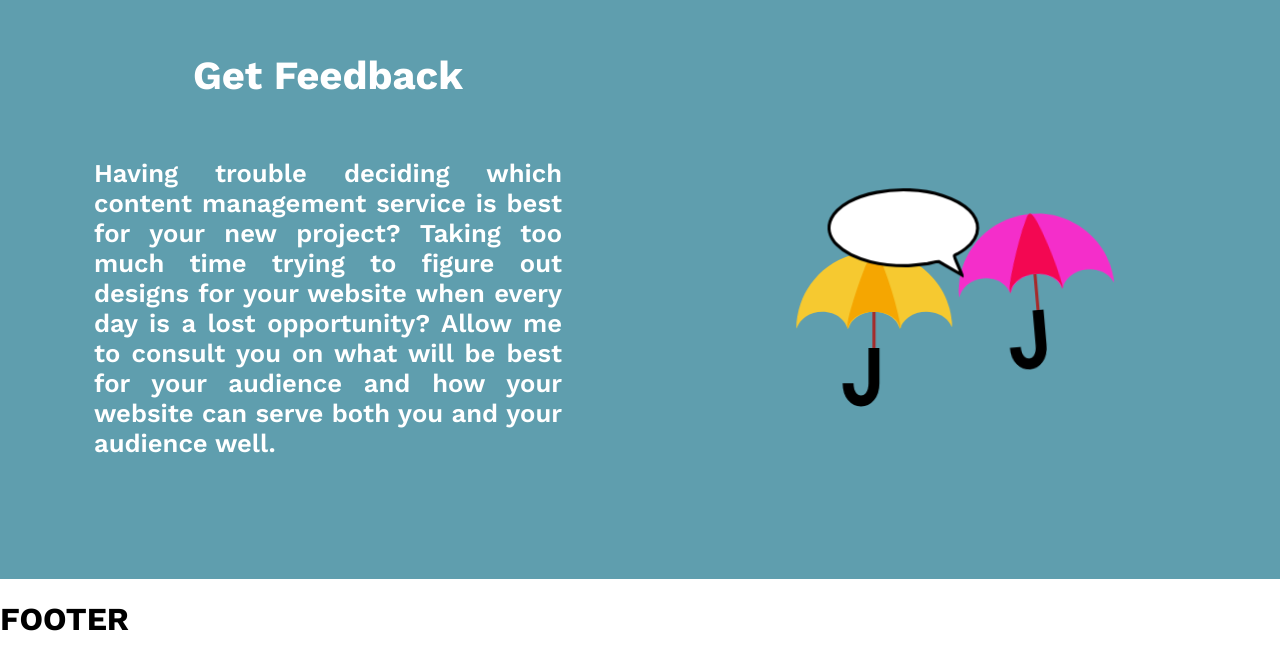
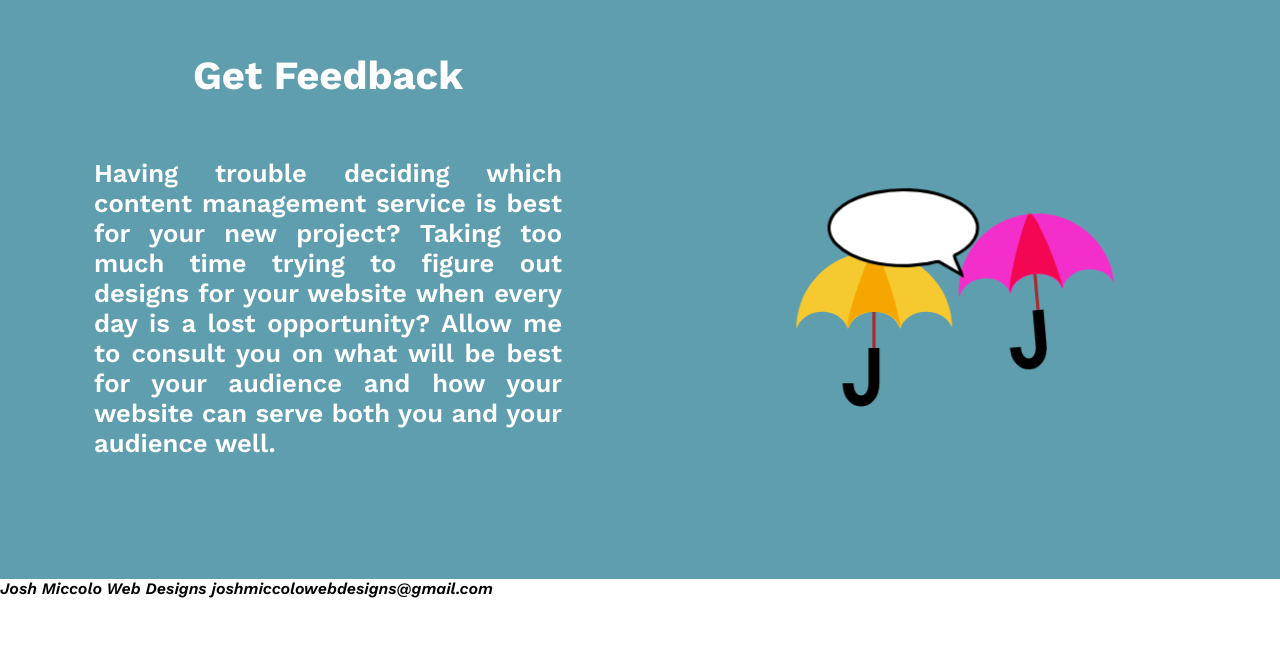
Before and after one commit to Jmiccolo/Portfolio, a React (Create React App) app: page / in a window 1280 px wide. Shown: the part 1976-2636 px from the top of the page. After the commit the page ends 2574 px from the top, so only its background shows below. Built offline with nearby package versions, Linux system fonts and the light colour scheme.

Commit message:
saving footer

```diff
--- a/src/Footer.js
+++ b/src/Footer.js
@@ -1,9 +1,14 @@
 import React from 'react';
+import "./footer.css";
 
 const Footer = () => {
     return (
         <footer>
-            <h1>FOOTER</h1>
+            <address>
+                Josh Miccolo Web Designs
+                joshmiccolowebdesigns@gmail.com
+
+            </address>
         </footer>
     );
 };
```
Also changed, not shown: src/footer.css (added), 1 other file (tests, documents, lock files or other folders).
